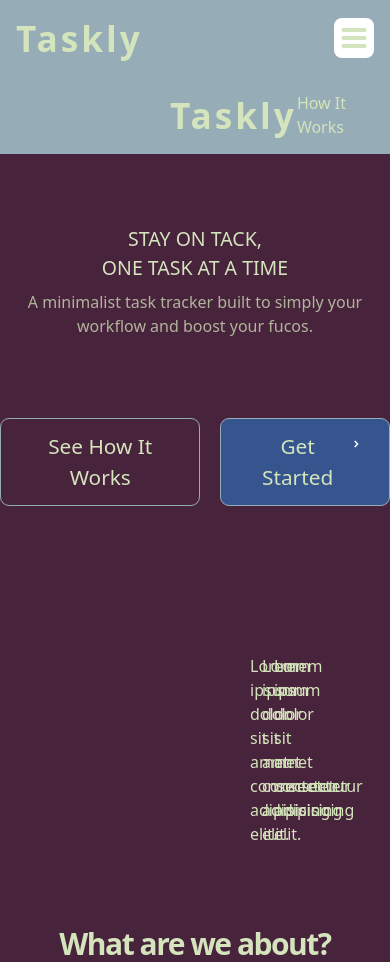
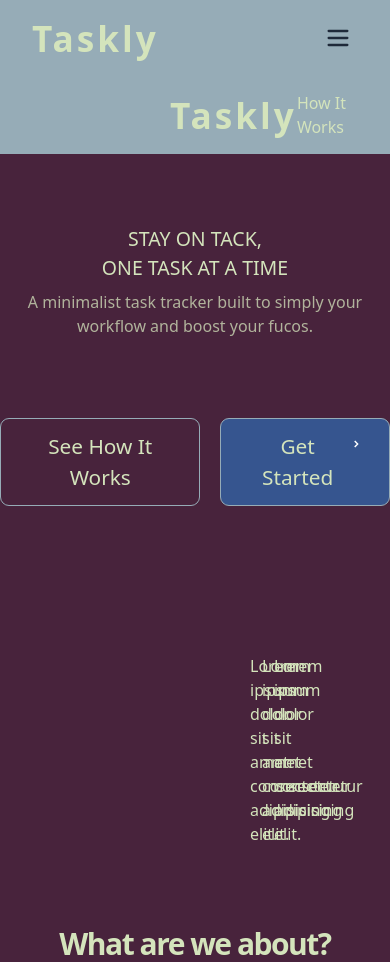
Before and after one commit to johnsenultra/task_tracker, a React (Vite) app: page / in a window 390 px wide. Shown: the top 964 px of the page. Built offline with nearby package versions, Linux system fonts and the light colour scheme.

Commit message:
add a dynamic transition when the user click the hamburger

```diff
--- a/src/components/Header.jsx
+++ b/src/components/Header.jsx
@@ -10,23 +10,25 @@ export default function Header() {
 
   return (
     <>
-      <header className="relative bg-[#96ACB7] text-[#D4E4BC]">
+      <header className="relative bg-[#96ACB7] text-[#D4E4BC] transition-all duration-300">
         {/* Header Section */}
-        <nav className="mx-auto flex max-w-screen-xl flex-wrap items-center justify-between px-4">
+        <nav className="mx-auto flex max-w-screen-xl flex-wrap items-center justify-between px-8">
           <div className="py-3 text-[2.2rem] font-semibold tracking-[3px]">
             <Link to="/">Taskly</Link>
           </div>
           <button
             onClick={toggleMenu}
             type="button"
-            className="z-50 inline-flex h-10 w-10 items-center justify-center rounded-lg bg-white hover:bg-[#85999F] focus:ring-2 focus:ring-[#D4E4BC] focus:outline-none md:hidden"
-            aria-controls="mobile-menu"
+            className="text-gray- top-0 z-50 inline-flex h-10 w-10 items-center justify-center rounded-lg text-gray-800 hover:bg-[#85999F] focus:ring-[#D4E4BC] focus:outline-none md:hidden"
+            // aria-controls="mobile-menu"
             aria-expanded={isMenuOpen}
+            aria-label="Toggle Menu"
           >
             <span className="sr-only">Open Main Menu</span>
+            {isMenuOpen ? (
               <svg
                 viewBox="0 0 24 24"
-              className="h-8 w-8"
+                className="h-7 w-8"
                 fill="none"
                 stroke="currentColor"
                 xmlns="http://www.w3.org/2000/svg"
@@ -34,10 +36,26 @@ export default function Header() {
                 <path
                   strokeLinecap="round"
                   strokeLinejoin="round"
-                strokeWidth="3"
+                  strokeWidth="2"
+                  d="M19,5 L5,19 M19,19 L5,5"
+                />
+              </svg>
+            ) : (
+              <svg
+                viewBox="0 0 24 24"
+                className="h-7 w-8"
+                fill="none"
+                stroke="currentColor"
+                xmlns="http://www.w3.org/2000/svg"
+              >
+                <path
+                  strokeLinecap="round"
+                  strokeLinejoin="round"
+                  strokeWidth="2"
                   d="M4 6h16M4 12h16M4 18h16"
                 />
               </svg>
+            )}
           </button>
           <div
             className={`w-full md:flex md:w-auto ${isMenuOpen ? "block" : "hidden"} absolute top-full right-0 left-0 w-full bg-[#96ACB7] md:static md:block md:w-auto`}
```
Lines whose indentation alone changed are shown as unchanged.
